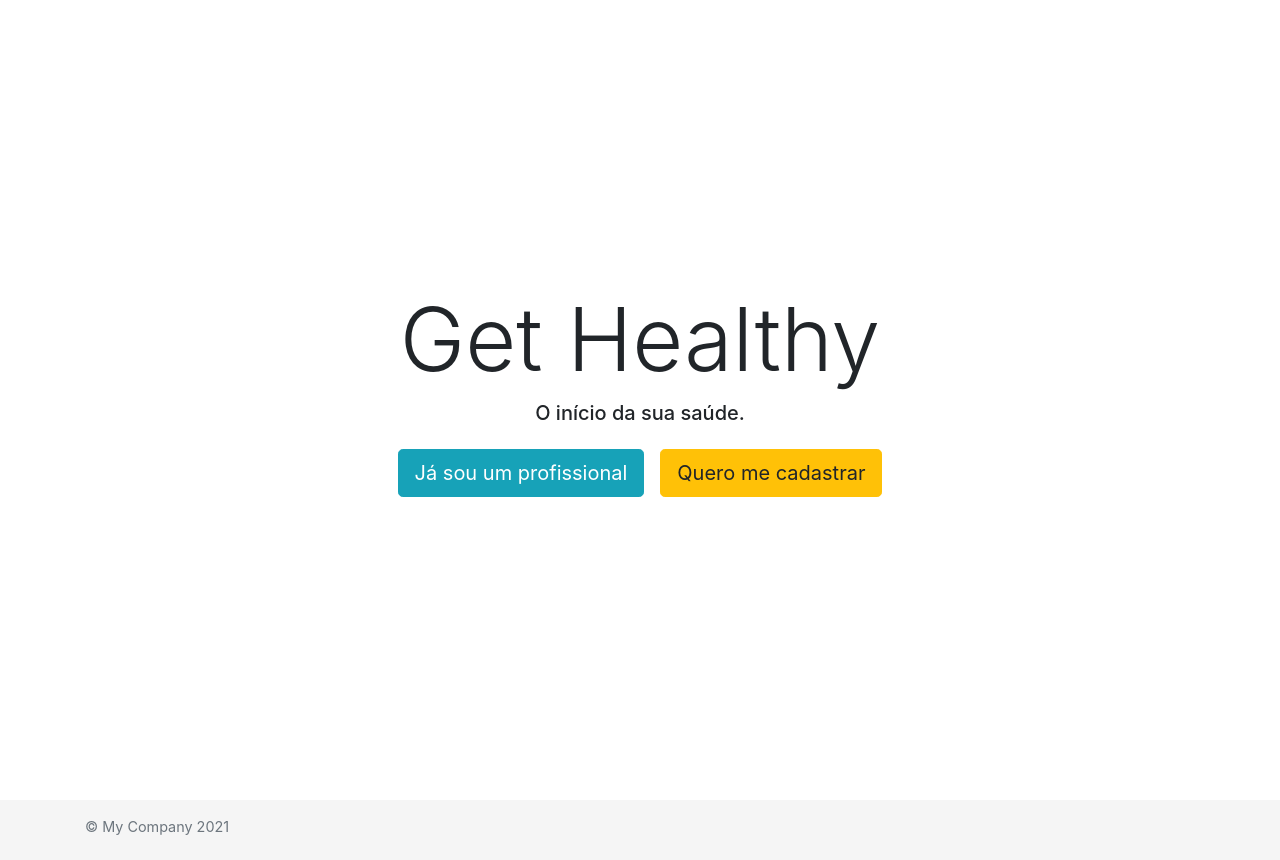
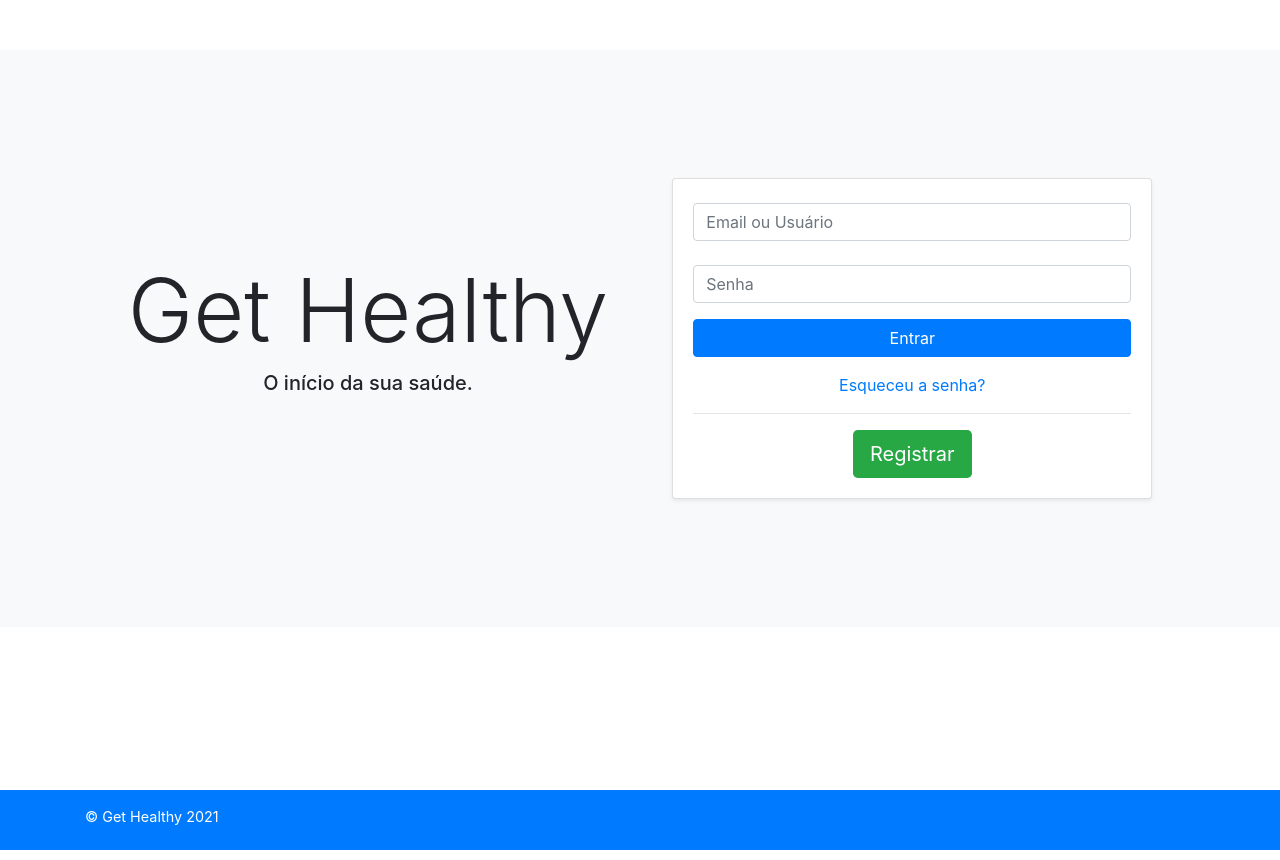
Before and after one commit to jplopesgj/GetHealthy, a Yii app: template views/site/index.php in a window 1280 px wide. Run offline with PHP 8.4 and a stand-in for Yii, Linux system fonts and the light colour scheme; the template is opened without the code that fills it, so the values that code supplies are empty; some libraries are stand-ins or nearby versions.

Commit message:
Finalizando projeto

```diff
--- a/config/db.php
+++ b/config/db.php
@@ -2,9 +2,9 @@
 
 return [
     'class' => 'yii\db\Connection',
-    'dsn' => 'mysql:host=php74_mysql:3306;dbname=get_healthy',
-    'username' => 'root',
-    'password' => 'root',
+    'dsn' => 'mysql:host=localhost;dbname=get_healthy',
+    'username' => 'admin',
+    'password' => 'password',
     'charset' => 'utf8mb4',
 
     // Schema cache options (for production environment)
--- a/config/web.php
+++ b/config/web.php
@@ -46,7 +46,9 @@ $config = [
         'urlManager' => [
             'enablePrettyUrl' => true,
             'showScriptName' => false,
+            'enableStrictParsing' => false,
             'rules' => [
+                // ...
             ],
         ],
     ],
--- a/views/layouts/main.php
+++ b/views/layouts/main.php
@@ -29,7 +29,7 @@ AppAsset::register($this);
     <?php
 
     NavBar::begin([
-        'brandLabel' => Yii::$app->name,
+        'brandLabel' => 'Get Healthy',
         'brandUrl' => Yii::$app->homeUrl,
         'options' => [
             'class' => 'navbar navbar-expand-md navbar-dark bg-dark fixed-top',
@@ -39,28 +39,18 @@ AppAsset::register($this);
         'options' => ['class' => 'navbar-nav'],
         'items' => [
             ['label' => 'Home', 'url' => ['/site/index']],
-            ['label' => 'About', 'url' => ['/site/about']],
-            ['label' => 'Contact', 'url' => ['/site/contact']],
-            Yii::$app->user->isGuest ? (
-                ['label' => 'Login', 'url' => ['/site/login']]
-            ) : (
-                '<li>'
-                . Html::beginForm(['/site/logout'], 'post', ['class' => 'form-inline'])
-                . Html::submitButton(
-                    'Logout (' . Yii::$app->user->identity->username . ')',
-                    ['class' => 'btn btn-link logout']
-                )
-                . Html::endForm()
-                . '</li>'
-            )
+            ['label' => 'Quem é você?', 'url' => ['/site/whouare']],
+            ['label' => 'Lista de Profissionais', 'url' => ['/site/professional']],
+            ['label' => 'Preencha seu Perfil', 'url' => ['/site/souprofissional']],
+
         ],
     ]);
     NavBar::end();
     ?>
 </header>
 
-<main role="main" class="flex-shrink-0 h-100">
-    <div class="container-fluid h-100">
+<main role="main" class="flex-shrink-0 ">
+    <div class="h-100">
         <?= Breadcrumbs::widget([
             'links' => isset($this->params['breadcrumbs']) ? $this->params['breadcrumbs'] : [],
         ]) ?>
@@ -69,10 +59,10 @@ AppAsset::register($this);
     </div>
 </main>
 
-<footer class="footer mt-auto py-3 text-muted">
+<footer class="footer bg-primary mt-auto py-3 text-white">
     <div class="container">
-        <p class="float-left">&copy; My Company <?= date('Y') ?></p>
-        <p class="float-right"><?= Yii::powered() ?></p>
+        <p class="float-left">&copy; Get Healthy <?= date('Y') ?></p>
+        <p class="float-right"></p>
     </div>
 </footer>
 
--- a/views/site/index.php
+++ b/views/site/index.php
@@ -3,58 +3,75 @@
 /* @var $this yii\web\View */
 
 $this->title = 'Get Healthy';
+
 ?>
-<div class="background-home-runnig d-flex flex-column justify-content-center text-center h-100">
+<script>
+    function redirect() {
+        window.location.href = 'http://dev.gethealthy/site/whouare'
+    }
+</script>
+<div style="column-gap:5%;padding-top: 10%;padding-bottom: 10%;" class="bg-light d-flex flex-row align-items-center justify-content-center text-center h-100">
+    <div class="d-flex flex-column">
+        <h1 class="display-2">Get Healthy</h1>
 
-    <h1 class="display-2">Get Healthy</h1>
+        <strong>
+            <h5 class="mb-4">O início da sua saúde.</h5>
+        </strong>
+    </div>
 
-    <strong>
-    <h5 class="mb-4">O início da sua saúde.</h5>
-    </strong>
+    <div class="d-flex justify-content-center text-center">
+        <div class="rounded shadow-sm card" style="width: 30rem;">
+            <div class="pt-0 mb-0 card-body">
+                <form>
+                    <div class="form-group">
+                        <label for="exampleInputEmail1"></label>
+                        <input placeholder="Email ou Usuário" type="email" class="form-control" id="exampleInputEmail1" aria-describedby="emailHelp">
 
 
-    <div class="d-flex justify-content-center text-center">
-        <p><a class="btn btn-lg btn-info mr-3" href="http://dev.gethealthy.com.br/site/souprofissional">Já sou um profissional</a></p>
-        <p><a class="btn btn-lg btn-warning" href="http://dev.gethealthy.com.br/site/cadastrar">Quero me cadastrar</a></p>
-    </div>
-</div>
+                        <label for="exampleInputPassword1"></label>
+                        <input placeholder="Senha" type="password" class="form-control" id="exampleInputPassword1">
+                    </div>
 
-<?php /*
-<div class="body-content">
+                    <button onclick="redirect()" type="button" class="w-100 mb-3 btn btn-primary">Entrar</button>
+                    <a href="#"> Esqueceu a senha?</a>
 
-        <div class="row">
-            <div class="col-lg-4">
-                <h2>Heading</h2>
+                    <hr>
+                </form>
 
-                <p>Lorem ipsum dolor sit amet, consectetur adipisicing elit, sed do eiusmod tempor incididunt ut labore et
-                    dolore magna aliqua. Ut enim ad minim veniam, quis nostrud exercitation ullamco laboris nisi ut aliquip
-                    ex ea commodo consequat. Duis aute irure dolor in reprehenderit in voluptate velit esse cillum dolore eu
-                    fugiat nulla pariatur.</p>
-
-                <p><a class="btn btn-outline-secondary" href="http://www.yiiframework.com/doc/">Yii Documentation &raquo;</a></p>
-            </div>
-            <div class="col-lg-4">
-                <h2>Heading</h2>
-
-                <p>Lorem ipsum dolor sit amet, consectetur adipisicing elit, sed do eiusmod tempor incididunt ut labore et
-                    dolore magna aliqua. Ut enim ad minim veniam, quis nostrud exercitation ullamco laboris nisi ut aliquip
-                    ex ea commodo consequat. Duis aute irure dolor in reprehenderit in voluptate velit esse cillum dolore eu
-                    fugiat nulla pariatur.</p>
-
-                <p><a class="btn btn-outline-secondary" href="http://www.yiiframework.com/forum/">Yii Forum &raquo;</a></p>
-            </div>
-            <div class="col-lg-4">
-                <h2>Heading</h2>
-
-                <p>Lorem ipsum dolor sit amet, consectetur adipisicing elit, sed do eiusmod tempor incididunt ut labore et
-                    dolore magna aliqua. Ut enim ad minim veniam, quis nostrud exercitation ullamco laboris nisi ut aliquip
-                    ex ea commodo consequat. Duis aute irure dolor in reprehenderit in voluptate velit esse cillum dolore eu
-                    fugiat nulla pariatur.</p>
-
-                <p><a class="btn btn-outline-secondary" href="http://www.yiiframework.com/extensions/">Yii Extensions &raquo;</a></p>
+                <button type="button" class="text-white btn btn-lg bg-success pb-2" data-toggle="modal" data-target="#RegisterModal">
+                    Registrar
+                </button>
             </div>
         </div>
 
+
+        <!-- Modal -->
+        <div class="modal fade" id="RegisterModal" tabindex="-1" aria-labelledby="#RegisterModalHome" aria-hidden="true">
+            <div class="modal-dialog">
+                <div class="modal-content">
+                    <div class="modal-header">
+                        <h5 class="modal-title" id="RegisterModalHome">Cadastre-se</h5>
+                        <button type="button" class="close" data-dismiss="modal" aria-label="Close">
+                            <span aria-hidden="true">&times;</span>
+                        </button>
+                    </div>
+                    <div class="modal-body">
+                        <div style="column-gap:3%;" class="d-flex space pl-0 justify-content-between col-12 form-group">
+                            <input placeholder="Nome" type="text" class="col-6 form-control" id="InputNameRegister">
+                            <input placeholder="Sobrenome" type="text" class="col-6 form-control" id="InputLastNameRegister">
+                        </div>
+                        <div class="form-group">
+                            <input placeholder="Email ou Telefone" type="email" class="form-control" id="InputEmailorPhoneRegister" aria-describedby="emailHelp">
+                        </div>
+                        <div class="form-group">
+                            <input placeholder="Senha" type="password" class="form-control" id="Password">
+                        </div>
+                    </div>
+                    <div class="justify-content-center modal-footer">
+                        <button onclick="redirect()" type="button" class="text-white btn bg-success">Cadastrar</button>
+                    </div>
+                </div>
+            </div>
+        </div>
     </div>
 </div>
-*/ ?>
--- a/web/css/site.css
+++ b/web/css/site.css
@@ -1,4 +1,4 @@
-main > .container {
+main>.container {
     padding: 70px 15px 20px;
 }
 
@@ -8,7 +8,7 @@ main > .container {
     height: 60px;
 }
 
-.footer > .container {
+.footer>.container {
     padding-right: 15px;
     padding-left: 15px;
 }
@@ -18,8 +18,11 @@ main > .container {
     font-style: italic;
 }
 
+
 /* add sorting icons to gridview sort links */
-a.asc:after, a.desc:after {
+
+a.asc:after,
+a.desc:after {
     content: '';
     left: 3px;
     display: inline-block;
@@ -58,27 +61,37 @@ a.desc:after {
     margin: 0 0 15px 0;
 }
 
+body {
+    margin-top: 50px
+}
+
+
 /* align the logout "link" (button in form) of the navbar */
-.nav li > form > button.logout {
+
+.nav li>form>button.logout {
     padding-top: 7px;
     color: rgba(255, 255, 255, 0.5);
 }
 
 @media(max-width:767px) {
-    .nav li > form > button.logout {
-        display:block;
+    .nav li>form>button.logout {
+        display: block;
         text-align: left;
         width: 100%;
         padding: 10px 0;
     }
 }
 
-.nav > li > form > button.logout:focus,
-.nav > li > form > button.logout:hover {
+.nav>li>form>button.logout:focus,
+.nav>li>form>button.logout:hover {
     text-decoration: none;
     color: rgba(255, 255, 255, 0.75);
 }
 
-.nav > li > form > button.logout:focus {
+.nav>li>form>button.logout:focus {
     outline: none;
 }
+
+.h-90 {
+    height: 94%;
+}
```
Also changed, not shown: controllers/SiteController.php (+19 -0 lines), views/site/souprofissional.php (+4 -7 lines), web/.htaccess, 1 other file.
